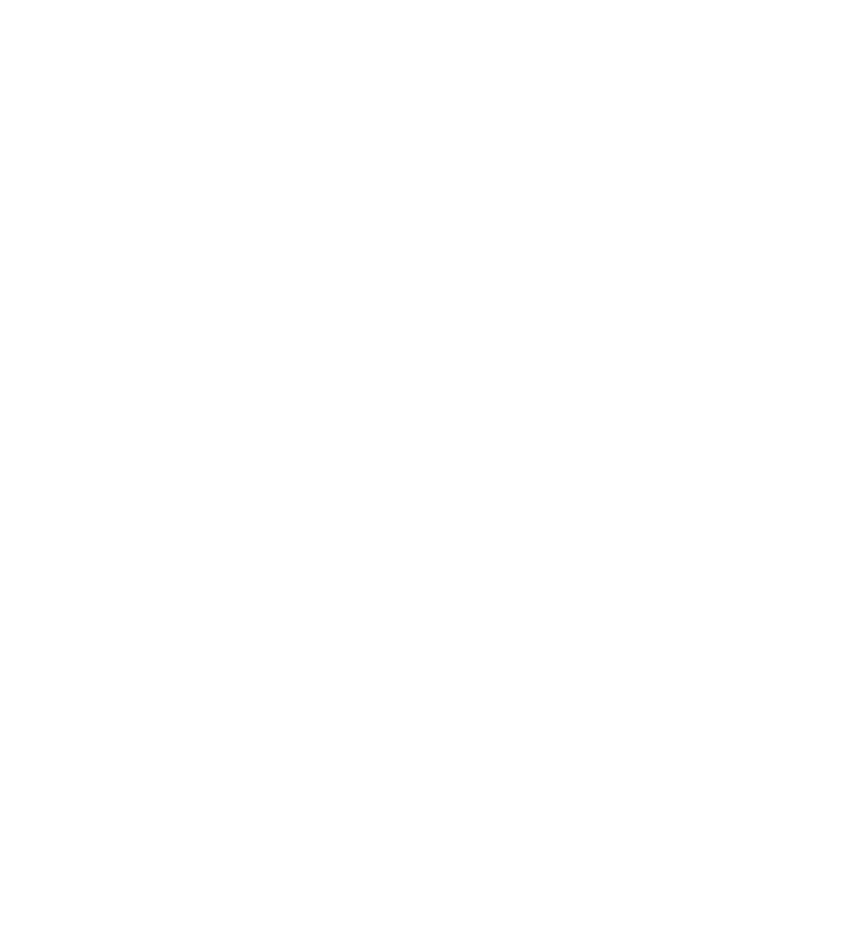
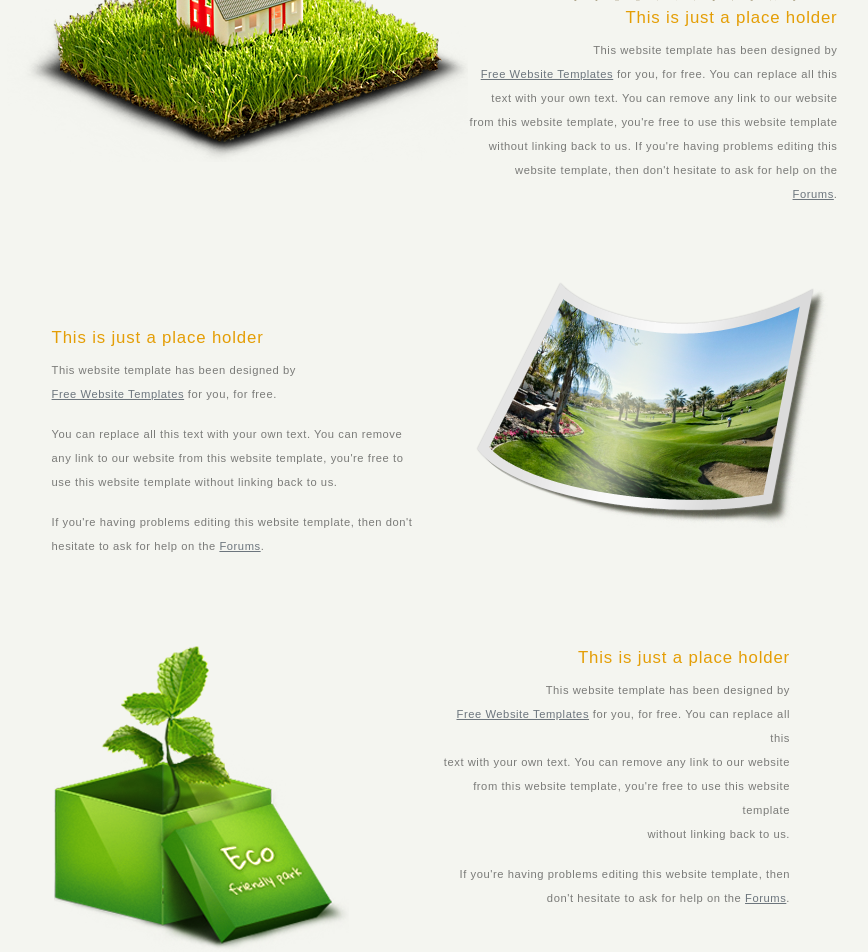
Before and after one commit to MLS535/TreeValleyProject, a Vue app: page / in a window 1280 px wide. Shown: the part 257-1209 px from the top of the page, without its empty margins (148-1016 px from the left). Before the commit the page ends 800 px from the top, so only its background shows below. Built offline with nearby package versions, Linux system fonts and the light colour scheme.

Commit message:
Vista home añadida

```diff
--- a/src/views/Home.vue
+++ b/src/views/Home.vue
@@ -2,7 +2,76 @@
   <div class="home">
 <!--    <img alt="Vue logo" src="../assets/logo.png">-->
 <!--    <HelloWorld msg="Welcome to Your Vue.js App"/>-->
-    Añade aquí tu home Dani
+    <div class="fontbody text-black-50 ">
+
+    <!--<div class=" container  d-flex align-items-center justify-content-center">-->
+
+        <div class="container py-5 m-0 align-items-center justify-content-center">
+            <div class="row d-flex justify-content-center">
+                <div class="col-lg-4 ">
+                    <img class="reduceimage" src="../assets/images/house.png" alt="">
+                </div>
+                <div class="col-lg-5  p-10 text-end align-items-end">
+                    <img class="reduceimage" src="../assets/images/kayamura.png" alt="">
+                    <h3 class="h3color">This is just a place holder</h3>
+                    <p>
+                        This website template has been designed by <br> <a class="link-secondary" href="http://www.freewebsitetemplates.com/">Free
+                        Website Templates</a> for you, for free. You can replace all this <br> text with your own text. You
+                        can remove any link to our website <br> from this website template, you're free to use this website
+                        template <br> without linking back to us. If you're having problems editing this <br> website
+                        template, then don't hesitate to ask for help on the <br> <a class="link-secondary"
+                            href="http://www.freewebsitetemplates.com/forums/">Forums</a>.
+                    </p>
+                </div>
+            </div>
+        </div>
+    <!--</div>-->
+
+    <div class="container p-2 mb-3 m-0">
+        <div class="row d-flex justify-content-center">
+            <div class="col-lg-auto text-start p-5 align-items-center">
+                <h3 class="h3color">This is just a place holder</h3>
+                <p>
+                    This website template has been designed by <br> <a class="link-secondary" href="http://www.freewebsitetemplates.com/">Free
+                    Website Templates</a> for you, for free.
+                </p>
+                <p>
+                    You can replace all this text with your own text. You can remove <br> any link to our website from this
+                    website template, you're free to <br> use this website template without linking back to us.
+                </p>
+                <p>
+                    If you're having problems editing this website template, then don't <br> hesitate to ask for help on the
+                    <a class="link-secondary" href="http://www.freewebsitetemplates.com/forums/">Forums</a>.
+                </p>
+            </div>
+            <div class="col-lg-auto align-items-center ">
+                <img src="../assets/images/nature-place-photo.png" alt="">
+            </div>
+        </div>
+    </div>
+
+    <div class="container  align-items-center m-0">
+        <div class="row d-flex justify-content-center">
+            <div class="col-lg-4">
+                <img  src="../assets/images/eco-park.png" alt="">
+            </div>
+            <div class="col-lg-4 text-end align-items-center justify-content-center">
+                <h3 class="h3color">This is just a place holder</h3>
+                <p>
+                    This website template has been designed by <br> <a class="link-secondary" href="http://www.freewebsitetemplates.com/">Free
+                    Website Templates</a> for you,
+                    for free. You can replace all this <br> text with your own text. You can remove any link to our website
+                    <br> from this website template, you're free
+                    to use this website template <br> without linking back to us.
+                </p>
+                <p>
+                    If you're having problems editing this website template, then don't hesitate to ask for help on the
+                    <a class="link-secondary" href="http://www.freewebsitetemplates.com/forums/">Forums</a>.
+                </p>
+            </div>
+        </div>
+    </div>
+    </div>
   </div>
 </template>
 
```
Also changed, not shown: 1 other file (tests, documents, lock files or other folders).
